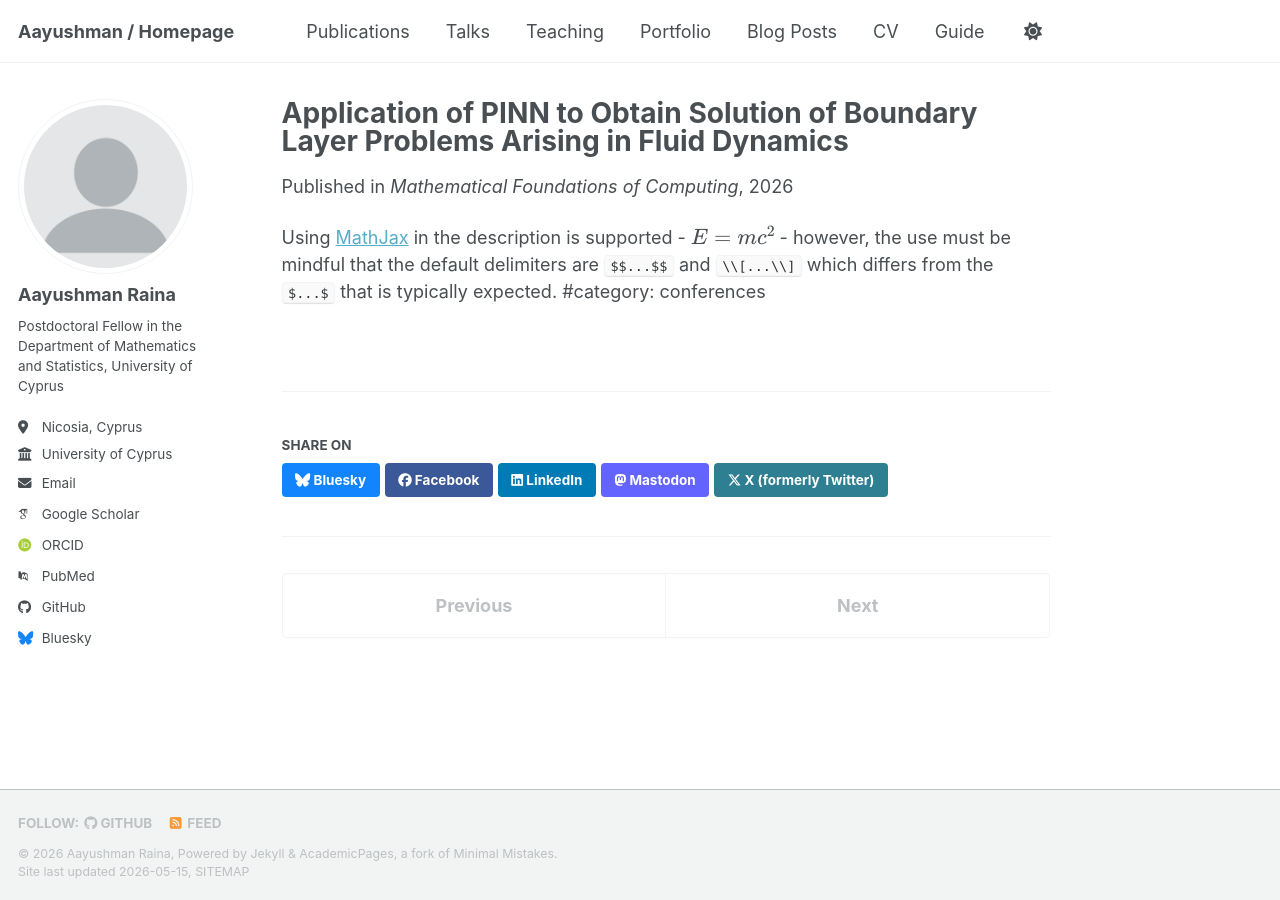
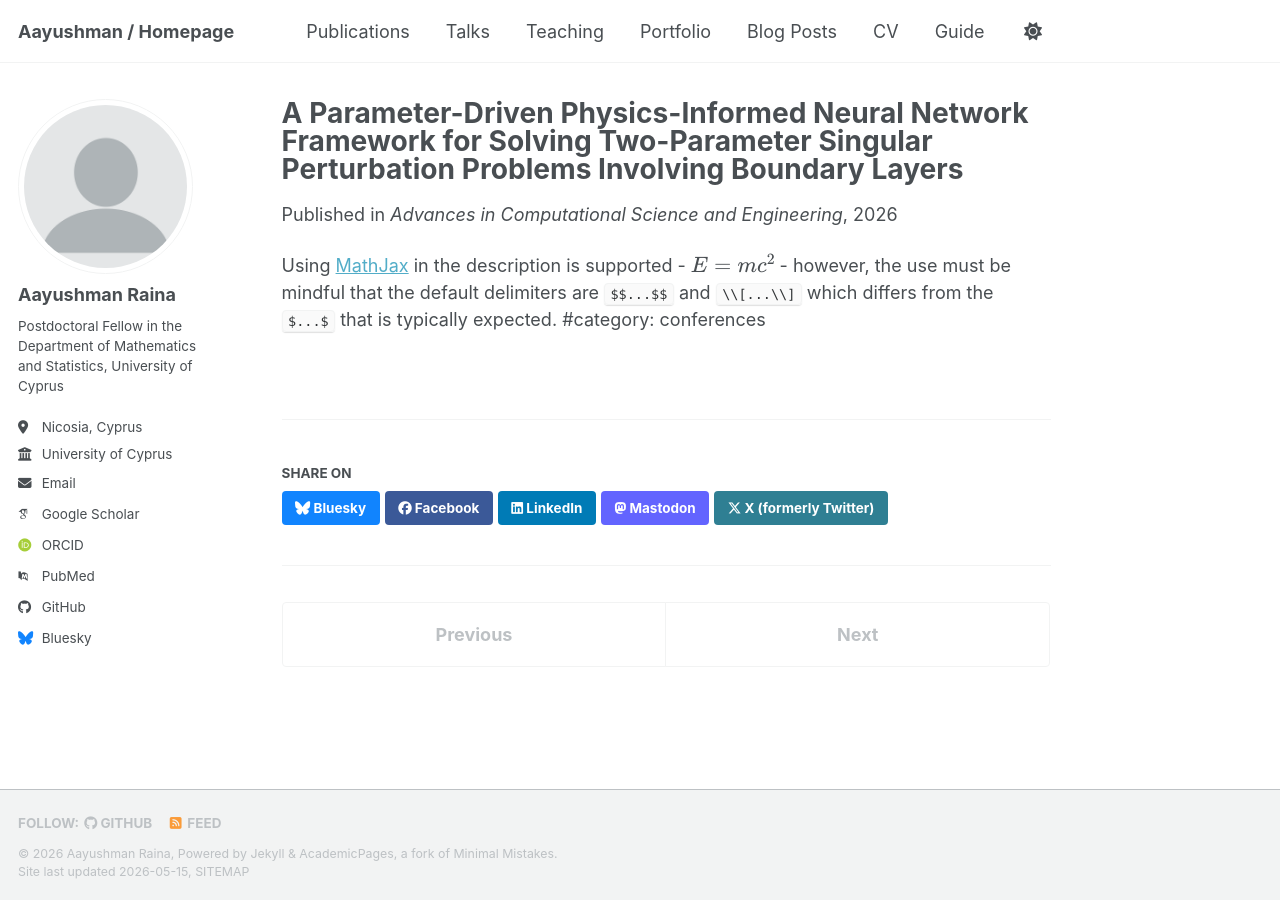
Before and after one commit to Aayushman5/Aayushman5.github.io, a Jekyll site: the page built from _publications/2024-02-17-paper-title-number-7.md, in a window 1280 px wide. Built offline with Jekyll 4.4.1, drawn with Linux system fonts in a browser that asks for light colours; some web fonts are replaced; a script bundle is joined from its source files by our own code; library files that are not in the unit come from our copies.

Commit message:
Update 2024-02-17-paper-title-number-7.md

```diff
--- a/_publications/2024-02-17-paper-title-number-7.md
+++ b/_publications/2024-02-17-paper-title-number-7.md
@@ -1,10 +1,10 @@
 ---
-title: "Application of PINN to Obtain Solution of Boundary Layer Problems Arising in Fluid Dynamics"
+title: "A Parameter-Driven Physics-Informed Neural Network Framework for Solving Two-Parameter Singular Perturbation Problems Involving Boundary Layers"
 collection: publications
 category: manuscripts
 permalink: /publication/2024-02-17-paper-title-number-7
 date: 2026-04-01
-venue: 'Mathematical Foundations of Computing'
+venue: 'Advances in Computational Science and Engineering'
 paperurl: 'https://academicpages.github.io/files/paper3.pdf'
 ---
 
```
